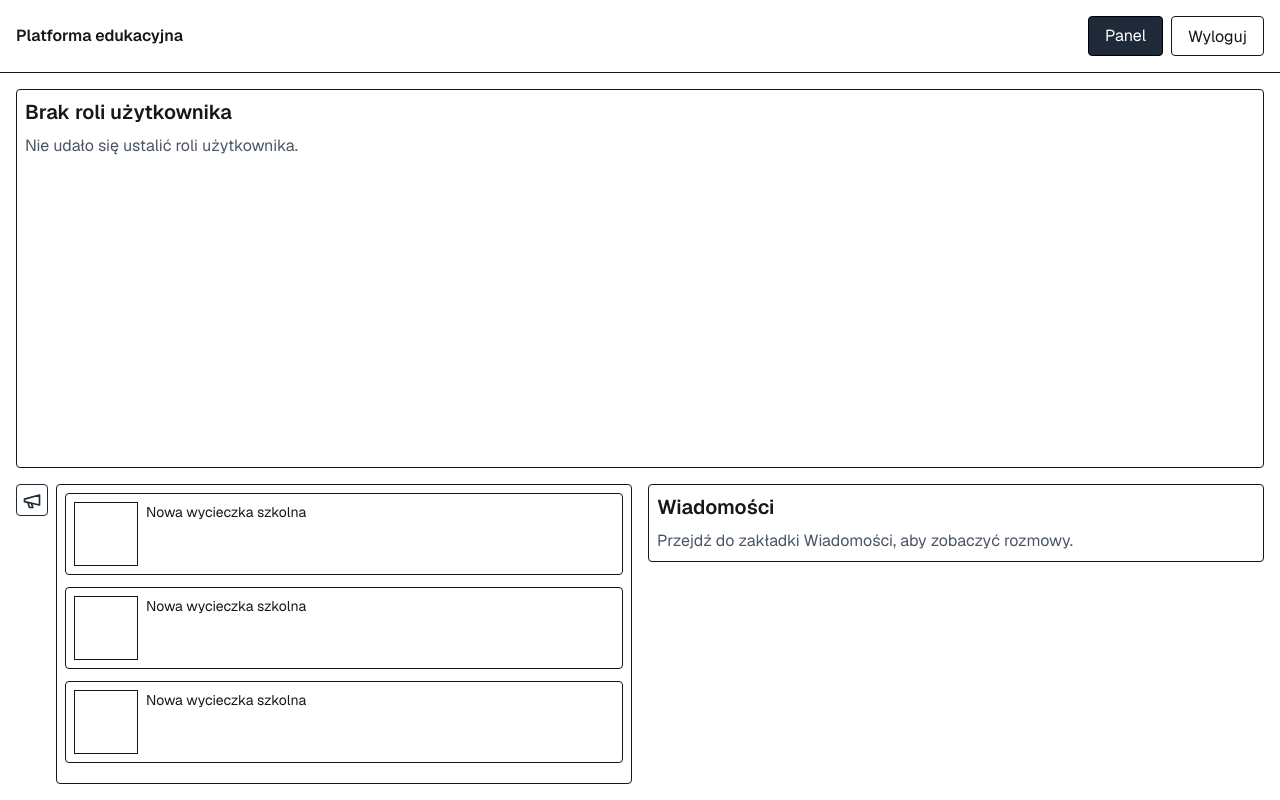
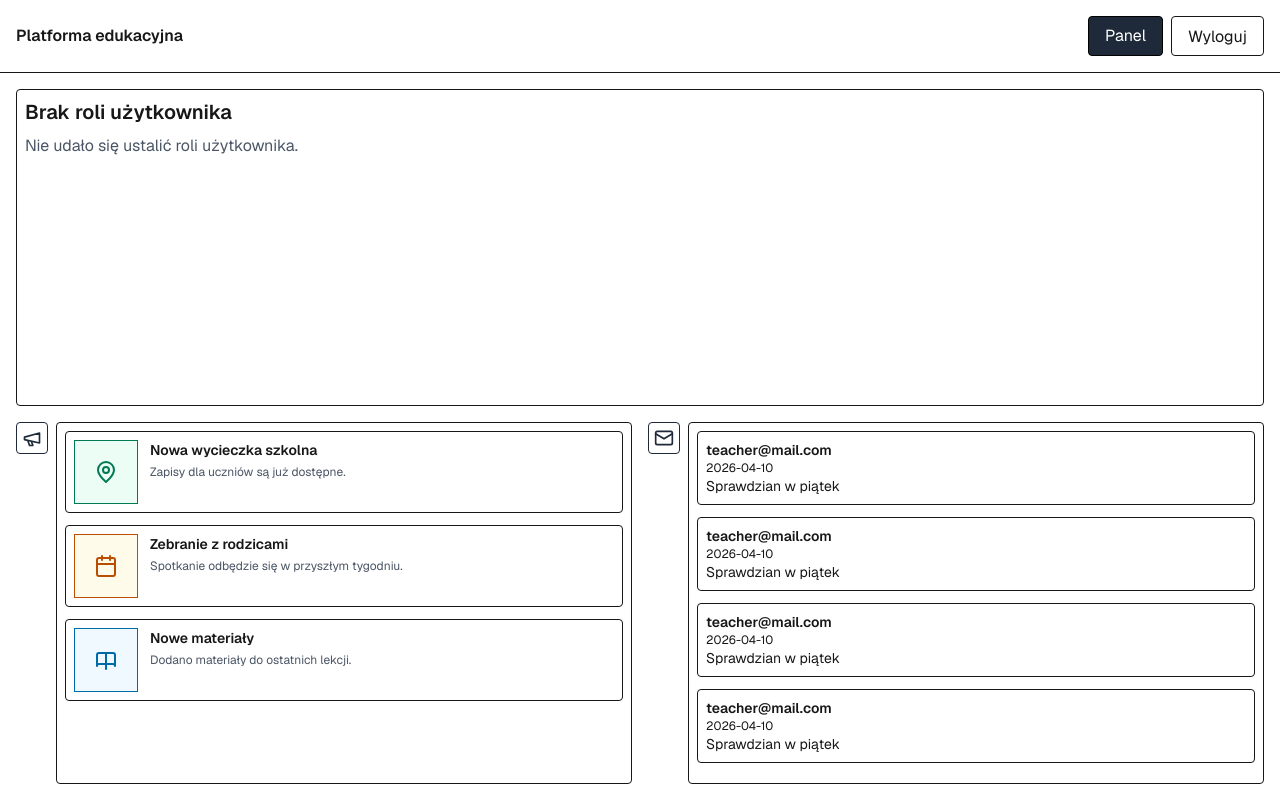
Before and after one commit to PZSP2-Platforma-Edukacyjna/platforma-edukacyjna, a Next.js app in the folder frontend/: page /dashboard in a window 1280 px wide. Built offline with nearby package versions, Linux system fonts and the light colour scheme.

Commit message:
feat: improve dashboard previews

```diff
--- a/frontend/src/app/dashboard/page.tsx
+++ b/frontend/src/app/dashboard/page.tsx
@@ -2,6 +2,7 @@
 
 import TopBar from "@/components/layout/TopBar";
 import AdminPanel from "@/app/admin/AdminPanel";
+import MessagesList from "@/components/messages/MessagesList";
 import NewsList from "@/components/news/NewsList";
 import ScheduleGrid, { Schedule } from "@/components/schedule/ScheduleGrid";
 import CourseDetails from "@/components/subjects/CourseDetails";
@@ -410,12 +411,7 @@ export default function Dashboard() {
             </div>
 
             <div className="flex-1">
-              <div className="card">
-                <h2 className="text-xl font-semibold">Wiadomości</h2>
-                <p className="mt-2 text-gray-600">
-                  Przejdź do zakładki Wiadomości, aby zobaczyć rozmowy.
-                </p>
-              </div>
+              <MessagesList />
             </div>
           </div>
         </div>
--- a/frontend/src/components/news/NewsList.tsx
+++ b/frontend/src/components/news/NewsList.tsx
@@ -1,8 +1,8 @@
-function MegaphoneIcon() {
+function MegaphoneIcon({ className = "h-5 w-5" }: { className?: string }) {
   return (
     <svg
       aria-hidden="true"
-      className="h-5 w-5"
+      className={className}
       fill="none"
       stroke="currentColor"
       strokeLinecap="round"
@@ -16,6 +16,84 @@ function MegaphoneIcon() {
   );
 }
 
+function CalendarIcon() {
+  return (
+    <svg
+      aria-hidden="true"
+      className="h-6 w-6"
+      fill="none"
+      stroke="currentColor"
+      strokeLinecap="round"
+      strokeLinejoin="round"
+      strokeWidth="2"
+      viewBox="0 0 24 24"
+    >
+      <path d="M8 2v4" />
+      <path d="M16 2v4" />
+      <rect height="18" rx="2" width="18" x="3" y="4" />
+      <path d="M3 10h18" />
+    </svg>
+  );
+}
+
+function MapPinIcon() {
+  return (
+    <svg
+      aria-hidden="true"
+      className="h-6 w-6"
+      fill="none"
+      stroke="currentColor"
+      strokeLinecap="round"
+      strokeLinejoin="round"
+      strokeWidth="2"
+      viewBox="0 0 24 24"
+    >
+      <path d="M20 10c0 5-8 12-8 12S4 15 4 10a8 8 0 1 1 16 0Z" />
+      <circle cx="12" cy="10" r="3" />
+    </svg>
+  );
+}
+
+function BookOpenIcon() {
+  return (
+    <svg
+      aria-hidden="true"
+      className="h-6 w-6"
+      fill="none"
+      stroke="currentColor"
+      strokeLinecap="round"
+      strokeLinejoin="round"
+      strokeWidth="2"
+      viewBox="0 0 24 24"
+    >
+      <path d="M12 7v14" />
+      <path d="M3 18a2 2 0 0 1 2-2h7V5H5a2 2 0 0 0-2 2v11Z" />
+      <path d="M21 18a2 2 0 0 0-2-2h-7V5h7a2 2 0 0 1 2 2v11Z" />
+    </svg>
+  );
+}
+
+const newsItems = [
+  {
+    title: "Nowa wycieczka szkolna",
+    description: "Zapisy dla uczniów są już dostępne.",
+    icon: <MapPinIcon />,
+    imageClass: "bg-emerald-50 text-emerald-700",
+  },
+  {
+    title: "Zebranie z rodzicami",
+    description: "Spotkanie odbędzie się w przyszłym tygodniu.",
+    icon: <CalendarIcon />,
+    imageClass: "bg-amber-50 text-amber-700",
+  },
+  {
+    title: "Nowe materiały",
+    description: "Dodano materiały do ostatnich lekcji.",
+    icon: <BookOpenIcon />,
+    imageClass: "bg-sky-50 text-sky-700",
+  },
+];
+
 export default function NewsList() {
   return (
     <div className="flex h-full gap-2">
@@ -24,10 +102,17 @@ export default function NewsList() {
       </div>
 
       <div className="card flex-1 overflow-y-auto bg-white">
-        {[1, 2, 3].map((i) => (
-          <div key={i} className="card mb-3 flex gap-2">
-            <div className="h-16 w-16 shrink-0 border bg-white"></div>
-            <div className="text-sm">Nowa wycieczka szkolna</div>
+        {newsItems.map((item) => (
+          <div key={item.title} className="card mb-3 flex gap-3">
+            <div
+              className={`flex h-16 w-16 shrink-0 items-center justify-center border ${item.imageClass}`}
+            >
+              {item.icon}
+            </div>
+            <div className="min-w-0 text-sm">
+              <div className="font-semibold">{item.title}</div>
+              <div className="mt-1 text-xs text-gray-600">{item.description}</div>
+            </div>
           </div>
         ))}
       </div>
```
